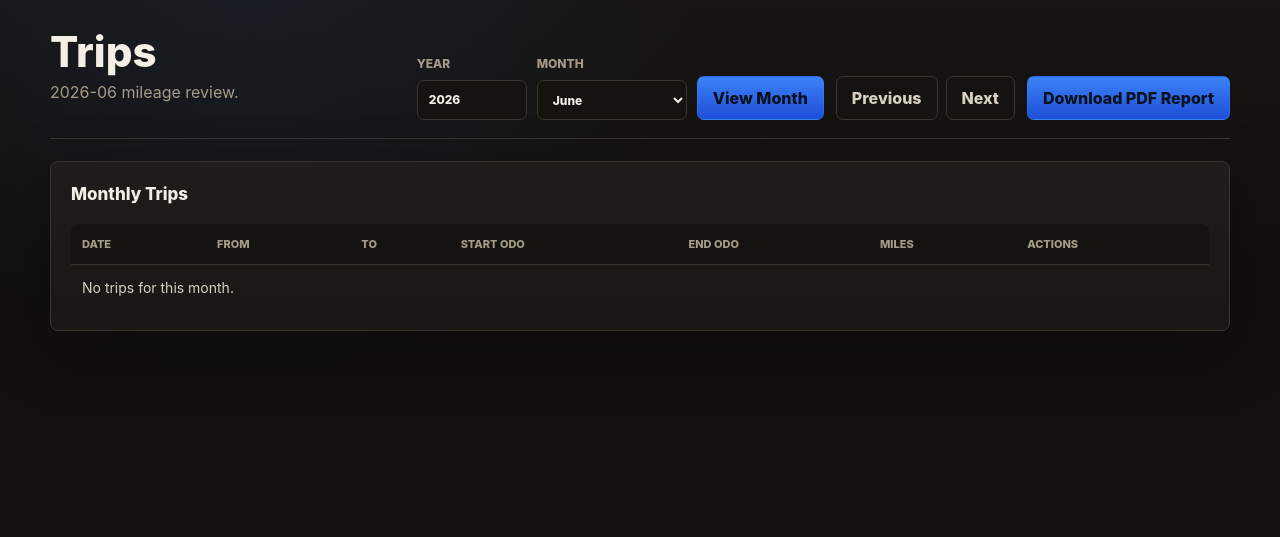
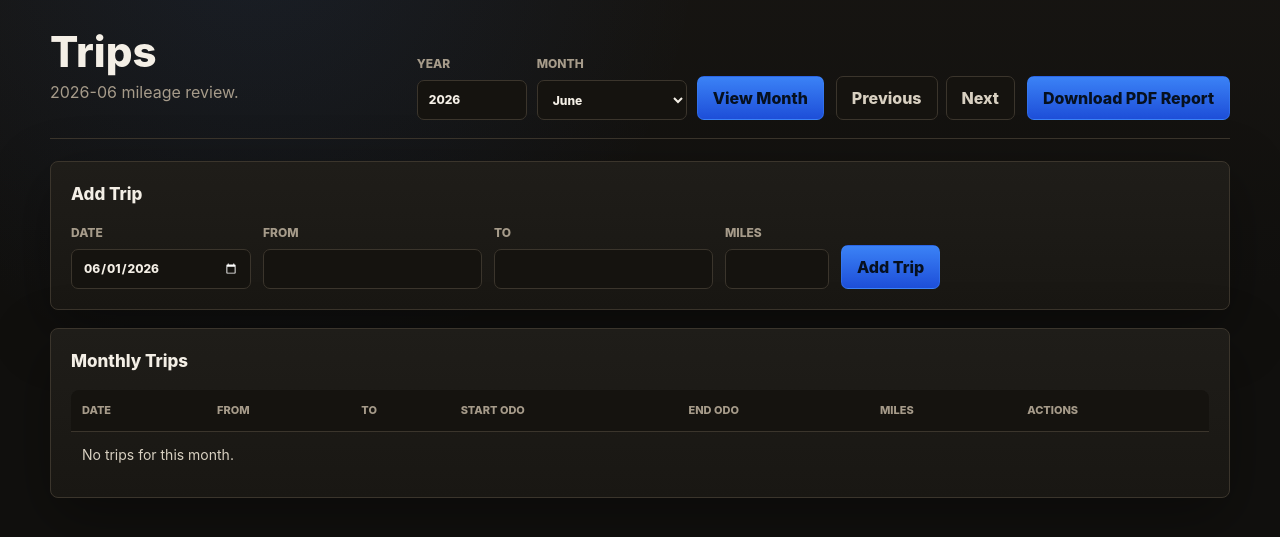
Before and after one commit to cosmicc/Mileage-Logger, a FastAPI app: page /trips in a window 1280 px wide. Shown: the part 66-603 px from the top of the page. Run offline with FastAPI, Linux system fonts and the light colour scheme.

Commit message:
Manual trip entry

```diff
--- a/mileage_logger/schemas.py
+++ b/mileage_logger/schemas.py
@@ -28,6 +28,7 @@ class LocationRead(BaseModel):
 
 
 class TripUpdate(BaseModel):
+    trip_date: date | None = None
     origin_name: str = Field(min_length=1, max_length=160)
     destination_name: str = Field(min_length=1, max_length=160)
     miles: Decimal | None = Field(default=None, ge=0)
--- a/mileage_logger/web/routes.py
+++ b/mileage_logger/web/routes.py
@@ -31,7 +31,7 @@ from mileage_logger.services.gas_prices import (
     get_or_create_monthly_price,
     refresh_current_monthly_price,
 )
-from mileage_logger.services.mileage import delete_trip, update_trip_details
+from mileage_logger.services.mileage import create_manual_trip, delete_trip, update_trip_details
 from mileage_logger.services.pdf import generate_monthly_pdf
 from mileage_logger.services.smartcar import (
     SmartcarAuthenticationError,
@@ -399,6 +399,7 @@ def trips(
 @router.post("/trips/{trip_id}")
 def update_trip_form(
     trip_id: int,
+    trip_date: date = Form(...),
     origin_name: str = Form(...),
     destination_name: str = Form(...),
     miles: Decimal = Form(...),
@@ -407,11 +408,44 @@ def update_trip_form(
     trip = db.get(Trip, trip_id)
     if trip is None:
         raise HTTPException(status_code=404, detail="Trip not found")
-    update_trip_details(trip, origin_name, destination_name, miles)
+    update_trip_details(trip, origin_name, destination_name, miles, trip_date)
     db.commit()
     logger.info(
-        "Updated trip via web form trip_id=%s origin=%s destination=%s miles=%s",
+        "Updated trip via web form trip_id=%s date=%s origin=%s destination=%s miles=%s",
         trip.id,
+        trip.trip_date.isoformat(),
+        trip.origin_display_name,
+        trip.destination_display_name,
+        trip.miles,
+    )
+    return RedirectResponse(
+        url=f"/trips?year={trip.trip_date.year}&month={trip.trip_date.month}",
+        status_code=303,
+    )
+
+
+@router.post("/trips")
+def create_trip_form(
+    trip_date: date = Form(...),
+    origin_name: str = Form(...),
+    destination_name: str = Form(...),
+    miles: Decimal = Form(...),
+    db: Session = Depends(get_db),
+) -> RedirectResponse:
+    if miles < 0:
+        raise HTTPException(status_code=400, detail="Miles must be zero or greater")
+    trip = create_manual_trip(
+        db,
+        trip_date=trip_date,
+        origin_name=origin_name,
+        destination_name=destination_name,
+        miles=miles,
+    )
+    db.commit()
+    logger.info(
+        "Created manual trip via web form trip_id=%s date=%s origin=%s destination=%s miles=%s",
+        trip.id,
+        trip.trip_date.isoformat(),
         trip.origin_display_name,
         trip.destination_display_name,
         trip.miles,
--- a/mileage_logger/web/static/styles.css
+++ b/mileage_logger/web/static/styles.css
@@ -325,6 +325,11 @@ input.compact {
   min-width: 92px;
 }
 
+.date-input {
+  width: 142px;
+  min-width: 142px;
+}
+
 .year-input {
   width: 110px;
   min-width: 110px;
@@ -468,6 +473,10 @@ td input[type="text"] {
 .miles-input {
   width: 104px;
   min-width: 104px;
+}
+
+.manual-trip-form {
+  align-items: flex-end;
 }
 
 .odometer-cell {
--- a/mileage_logger/web/templates/trips.html
+++ b/mileage_logger/web/templates/trips.html
@@ -28,6 +28,29 @@
 </section>
 
 <section class="panel">
+  <h2>Add Trip</h2>
+  <form action="/trips" method="post" class="form-row manual-trip-form">
+    <label>
+      Date
+      <input type="date" name="trip_date" value="{{ '%04d-%02d-01'|format(year, month) }}" required>
+    </label>
+    <label>
+      From
+      <input type="text" name="origin_name" maxlength="160" required>
+    </label>
+    <label>
+      To
+      <input type="text" name="destination_name" maxlength="160" required>
+    </label>
+    <label>
+      Miles
+      <input class="miles-input" type="number" name="miles" min="0" step="0.01" required>
+    </label>
+    <button type="submit">Add Trip</button>
+  </form>
+</section>
+
+<section class="panel">
   <h2>Monthly Trips</h2>
   <table>
     <thead>
@@ -47,7 +70,7 @@
       <tr>
         <td>
           <form id="{{ form_id }}" action="/trips/{{ trip.id }}" method="post"></form>
-          {{ trip.trip_date }}
+          <input form="{{ form_id }}" class="date-input" type="date" name="trip_date" required value="{{ trip.trip_date }}">
         </td>
         <td><input form="{{ form_id }}" type="text" name="origin_name" maxlength="160" required value="{{ trip.origin_display_name }}"></td>
         <td><input form="{{ form_id }}" type="text" name="destination_name" maxlength="160" required value="{{ trip.destination_display_name }}"></td>
```
Also changed, not shown: INSTALL.md (+2 -1 lines), mileage_logger/api/routes.py (+7 -1 lines), mileage_logger/services/mileage.py (+41 -0 lines), tests/test_mileage.py (+23 -0 lines), tests/test_web.py (+79 -0 lines), CHANGELOG.md, README.md.
